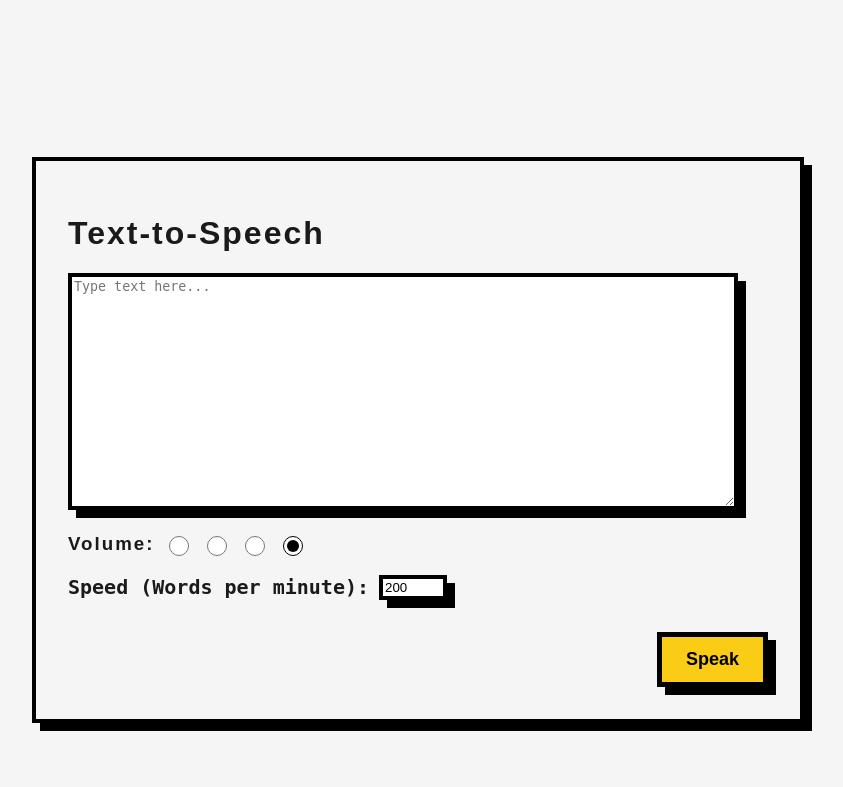
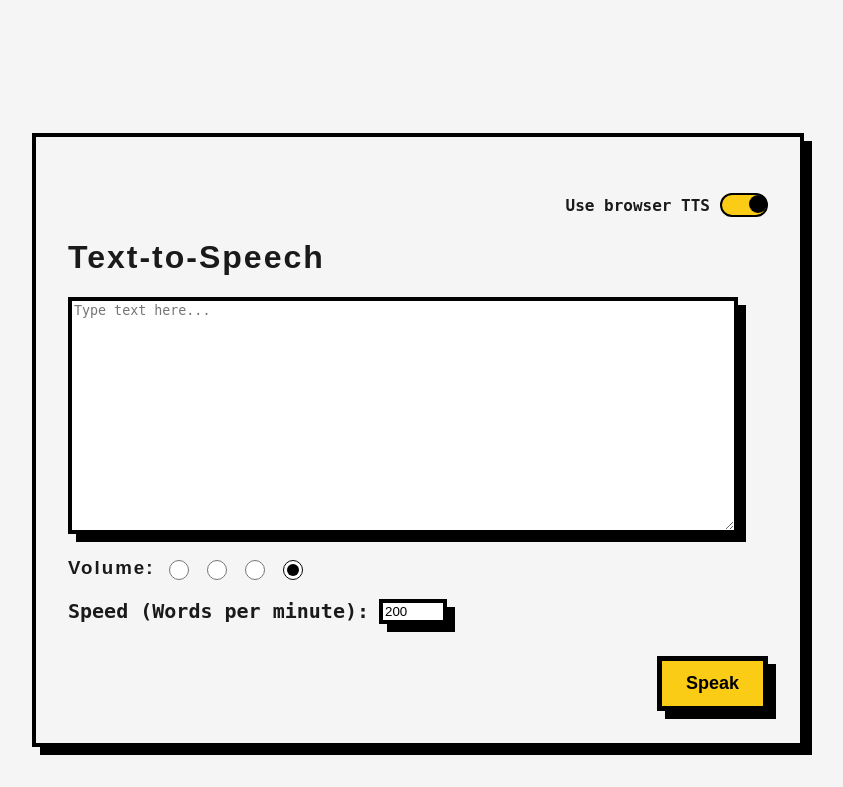
Before and after one commit to tan-9999/Text-Reader, a Flask app: page / in a window 1280 px wide. Shown: the top 787 px of the page, without its empty margins (222-1065 px from the left). Run offline with Flask 3, Linux system fonts and the light colour scheme.

Commit message:
Update index.html

```diff
--- a/TTS_site/templates/index.html
+++ b/TTS_site/templates/index.html
@@ -47,18 +47,18 @@
   min-height: 200px;
     }
 .dark #speakBtn {
-    background-color: #facc15;
+    background-color: #facc15; /* yellow-400 */
     color: black;
-    font-size: 1.125rem;
+    font-size: 1.125rem; /* text-lg */
     font-weight: bold;
-    padding: 0.75rem 1.5rem;
+    padding: 0.75rem 1.5rem; /* py-3 px-6 */
     border: 5px rgb(95, 95, 95) solid;
     cursor: pointer;
     transition: background-color 0.3s ease-in-out;
     }
 
   .dark #speakBtn:hover {
-    background-color: #eab308;
+    background-color: #eab308; /* yellow-500 */
     }
 
   .dark #speakBtn:disabled {
@@ -69,14 +69,14 @@
 
 .dark #volume-controls {
     display: flex;
-    gap: 10px;
+    gap: 10px; /* spacing between buttons */
     align-items: center;
     }
 
 .dark #volume-controls input[type="radio"] {
     width: 20px;
     height: 20px;
-    accent-color: rgb(95, 95, 95);
+    accent-color: rgb(95, 95, 95); /* makes the dot color black */
     cursor: pointer;
 }
 body {
@@ -155,11 +155,63 @@ h1, h2, h3 {
     accent-color: black;
     cursor: pointer;
     }
-</style>
+/* Toggle Switch */
+.switch {
+  position: relative;
+  display: inline-block;
+  width: 48px;
+  height: 24px;
+}
+
+.switch input {
+  opacity: 0;
+  width: 0;
+  height: 0;
+}
+
+.slider {
+  position: absolute;
+  cursor: pointer;
+  background-color: #ccc;
+  border: 2px solid black;
+  top: 0; left: 0;
+  right: 0; bottom: 0;
+  transition: 0.4s;
+  border-radius: 24px;
+}
+
+.slider:before {
+  position: absolute;
+  content: "";
+  height: 18px;
+  width: 18px;
+  left: 3px;
+  bottom: 2px;
+  background-color: black;
+  transition: 0.4s;
+  border-radius: 50%;
+}
+
+input:checked + .slider {
+  background-color: #facc15;
+}
+
+input:checked + .slider:before {
+  transform: translateX(24px);
+}
+
+  </style>
 </head>
 
 <body>
   <div class="neo-brutalist-card neo-brutalist bg-white p-6">
+     <div style="display: flex; justify-content: flex-end; align-items: center; gap: 10px; margin-top: 1.5rem;">
+      <label for="ttsMode" style="font-weight: bold;">Use browser TTS</label>
+      <label class="switch">
+        <input type="checkbox" id="ttsMode" checked>
+        <span class="slider round"></span>
+      </label>
+    </div>
     <h1>Text-to-Speech</h1>
 
     <textarea id="text" rows="15" cols="80"
@@ -183,13 +235,26 @@ h1, h2, h3 {
          min="100" max="300" value="200" style="max-width: 120px;">
     </div>
 
+
     <div style="display: flex; justify-content: flex-end; margin-top: 2rem;">
       <button id="speakBtn" class="neo-brutalist" onclick="speakText()">Speak</button>
     </div>
   </div>
 </body>
+
+
 <script>
   function speakText() {
+    const useServer = document.getElementById("ttsMode").checked;
+    if (useServer) {
+      browserSpeak();
+    } else {
+      serverSpeak();
+    }
+  }
+
+// server side TTS
+  function serverSpeak() {
     const text = document.getElementById("text").value;
     const volume = document.querySelector('input[name="volume"]:checked').value;
     const rate = document.getElementById("rate").value;
@@ -216,5 +281,50 @@ h1, h2, h3 {
       speakBtn.textContent = "Speak";
     });
   }
+// browser side TTS
+  function browserSpeak() {
+    const text = document.getElementById("text").value;
+    const volume = parseFloat(document.querySelector('input[name="volume"]:checked').value);
+    const rate = parseInt(document.getElementById("rate").value);
+    const speakBtn = document.getElementById("speakBtn");
+
+    if (!text.trim()) {
+      alert("Please enter some text.");
+      return;
+    }
+
+    speakBtn.disabled = true;
+    speakBtn.textContent = "Speaking...";
+
+    const utterance = new SpeechSynthesisUtterance(text);
+    utterance.volume = volume;
+    utterance.rate = rate / 200;
+
+    const voices = window.speechSynthesis.getVoices();
+    if (voices.length) {
+      const preferred = voices.find(v => v.name.includes("Google") || v.lang.includes("en"));
+      if (preferred) utterance.voice = preferred;
+    }
+
+    utterance.onend = () => {
+      speakBtn.disabled = false;
+      speakBtn.textContent = "Speak";
+    };
+
+    utterance.onerror = () => {
+      alert("Failed to speak text.");
+      speakBtn.disabled = false;
+      speakBtn.textContent = "Speak";
+    };
+
+    window.speechSynthesis.speak(utterance);
+  }
+
+  // preload voices
+  window.speechSynthesis.onvoiceschanged = () => {
+    window.speechSynthesis.getVoices();
+  };
 </script>
+
+
 </html>
```
